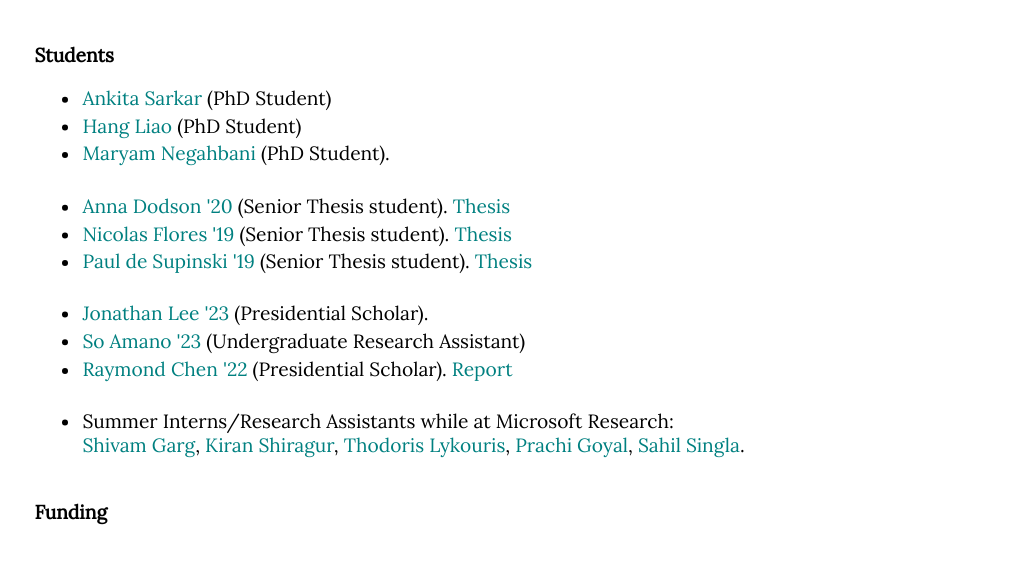
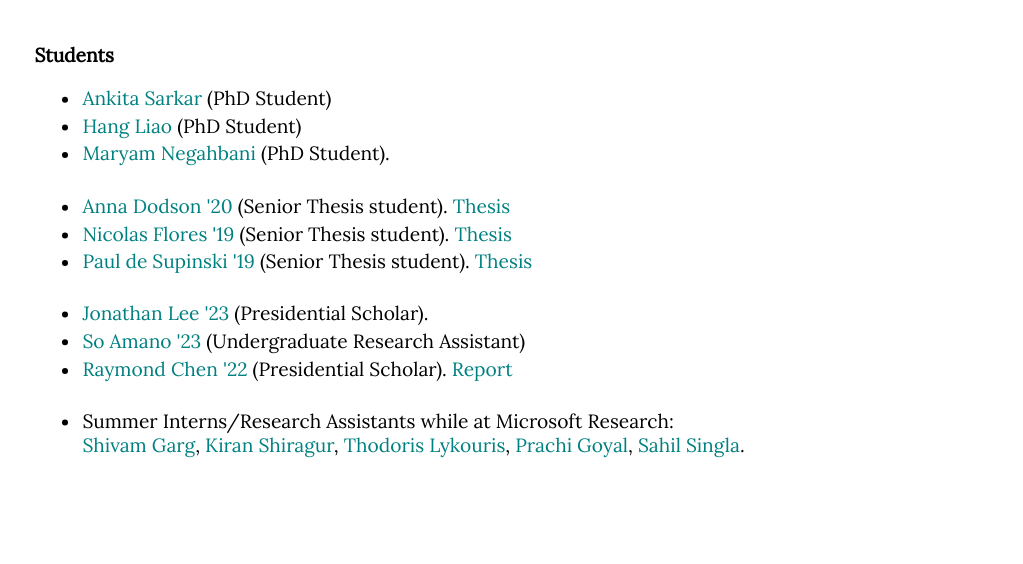
Before and after one commit to deeparnab/deeparnab.github.io, a plain HTML site: page students.htm in a window 1280 px wide. Shown: the part 150-714 px from the top of the page, without its empty margins (128-1151 px from the left). Drawn offline with Linux system fonts and the light colour scheme.

Commit message:
Update students.htm

```diff
--- a/students.htm
+++ b/students.htm
@@ -69,7 +69,6 @@ Please see my <a href="./publications-chronological.htm"> publications </a> page
 
 </ul><br>
 
-<p><b>Funding</b></p>
 
 
 </body>
```
